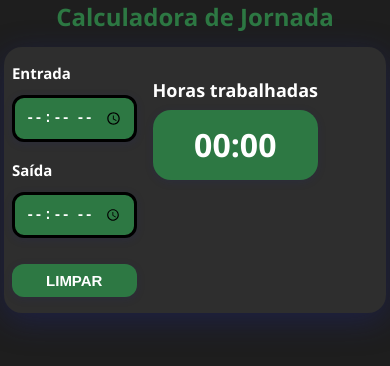
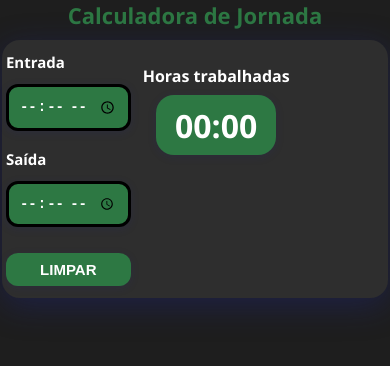
Before and after one commit to roxbrz/teste, a plain HTML site: page index.html in a window 390 px wide. Drawn offline with Linux system fonts and the light colour scheme.

Commit message:
Update index.html

```diff
--- a/index.html
+++ b/index.html
@@ -138,9 +138,10 @@ body {
     @media (max-width: 600px) {
       .container {
         flex-direction: row;
-        gap: 16px;
-        padding: 16px 8px;
-        max-width: 98vw;
+        gap: 12px;
+        padding: 12px 4px;
+        max-width: 99vw;
+        width: 99vw;
         min-width: 0;
         box-sizing: border-box;
         border-radius: 18px;
@@ -148,15 +149,11 @@ body {
         background: #2e2e2e;
         margin: 0 auto;
       }
-      .left-panel {
-        min-width: 120px;
-        max-width: 50vw;
-      }
       .clock {
         font-size: 32px;
-        width: 100%;
-        height: 70px;
-        margin-bottom: 10px;
+        width: 120px;
+        height: 60px;
+        margin-bottom: 8px;
       }
       .left-panel label {
         font-size: 15px;
@@ -170,15 +167,15 @@ body {
         padding: 8px;
       }
       h1 {
-        font-size: 24px !important;
-        margin-bottom: 14px !important;
+        font-size: 22px !important;
+        margin-bottom: 10px !important;
       }
       #tituloHoras {
-        font-size: 18px !important;
+        font-size: 16px !important;
       }
       #relatorio {
-        font-size: 15px !important;
-        padding: 7px 0 !important;
+        font-size: 14px !important;
+        padding: 6px 0 !important;
       }
     }
   </style>
```
